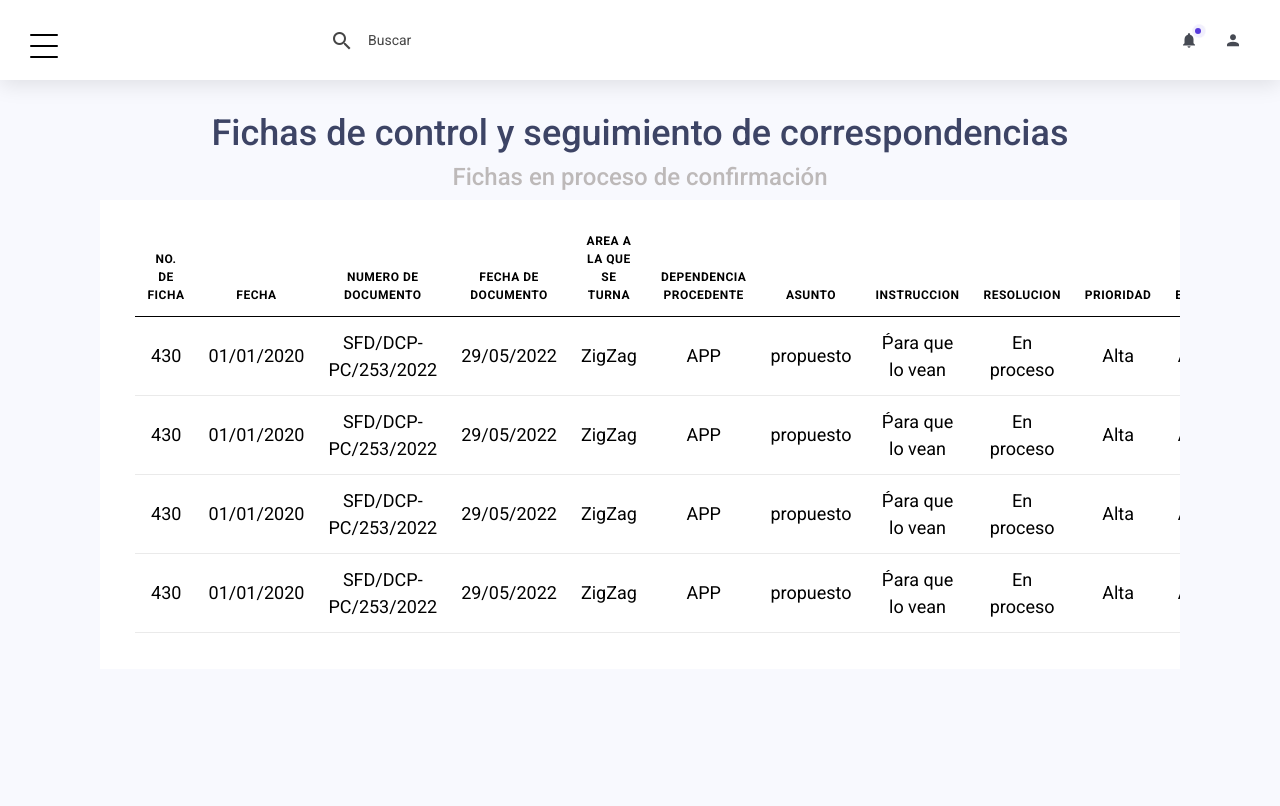
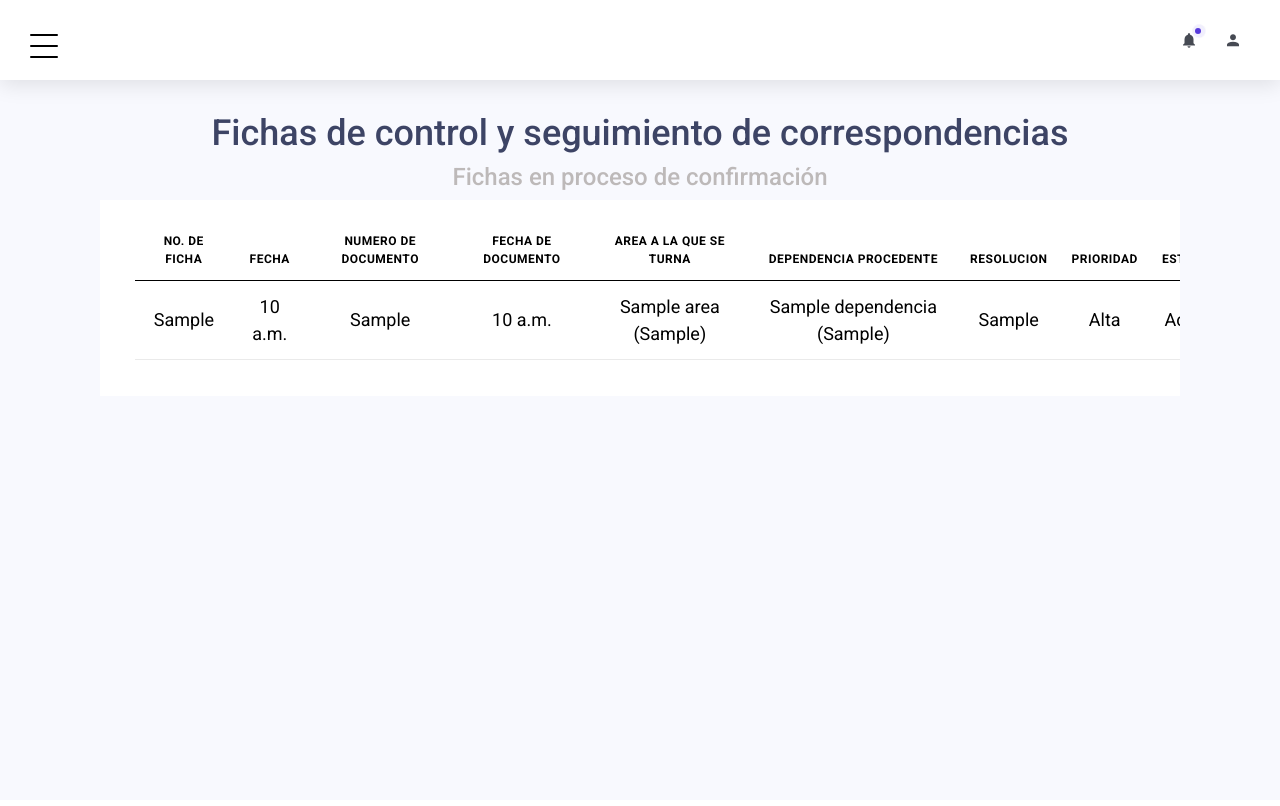
Before and after one commit to Felipe322/SCSC, a Django app: page / in a window 1280 px wide. After the commit the page ends 360 px from the top, so only its background shows below. Run offline with Django 3.2, Linux system fonts and the light colour scheme; tables that the repository leaves empty hold one stand-in row (values such as "Sample post"); some libraries are stand-ins or nearby versions; some web fonts are replaced.

Commit message:
Crear fichas

```diff
--- a/correspondencia/ficha/templates/base.html
+++ b/correspondencia/ficha/templates/base.html
@@ -53,14 +53,16 @@
     <aside class="sidebar">
       <div class="toggle">
 
-        <a href="#" class="burger js-menu-toggle" data-toggle="collapse" data-target="#main-navbar">
+        <a class="burger js-menu-toggle" data-toggle="collapse" data-target="#main-navbar">
               <span></span>
             </a>
       </div>
       <div class="side-inner">
 
         <div class="profile">
-          <img src="{% static 'images/cozcyt.jpg' %}" alt="Image" class="img-fluid">
+          <a href="{% url 'home' %}">
+            <img src="{% static 'images/cozcyt.jpg' %}" alt="Image" class="img-fluid">
+          </a>
           <h3 class="name">Sistema de Control y Seguimiento de Correspondencias</h3>
           <span class="country">Zacatecas</span>
         </div>
@@ -75,7 +77,7 @@
               <div id="collapseOne" class="collapse" aria-labelledby="headingOne">
                 <div>
                   <ul>
-                    <li><a href="crear_ficha">Agregar ficha de control</a></li>
+                    <li><a href="{% url 'crear-ficha' %}">Agregar ficha de control</a></li>
                     <li><a href="#">Modificar ficha de control</a></li>
                     <li><a href="#">Mostrar fichas de control</a></li>
                   </ul>
@@ -128,18 +130,7 @@
             <div class="header-content">
                 <nav class="navbar navbar-expand">
                     <div class="collapse navbar-collapse justify-content-between">
-                        <div class="header-left">
-                            <div class="search_bar dropdown">
-                                <span class="search_icon p-3 c-pointer" data-toggle="dropdown">
-                                    <i class="mdi mdi-magnify"></i>
-                                </span>
-                                <div class="dropdown-menu p-0 m-0">
-                                    <form>
-                                        <input class="form-control" type="search" placeholder="Buscar" aria-label="Search">
-                                    </form>
-                                </div>
-                            </div>
-                        </div>
+                        <div class="header-left"></div>
 
                         <ul class="navbar-nav header-right">
                             <li class="nav-item dropdown notification_dropdown">
--- a/correspondencia/ficha/templates/ficha/ficha.html
+++ b/correspondencia/ficha/templates/ficha/ficha.html
@@ -32,8 +32,8 @@
                             <th>Fecha de documento</th>
                             <th>Area a la que se turna</th>
                             <th>Dependencia procedente</th>
-                            <th>Asunto</th>
-                            <th>Instruccion</th>
+                            <!-- <th>Asunto</th>
+                            <th>Instruccion</th> -->
                           <th>Resolucion</th>
                           <th>Prioridad</th>
                           <th>Estatus</th>
@@ -41,36 +41,38 @@
                         </tr>
                       </thead>
                       <tbody>
+                        {% for ficha in fichas %}
                         <tr class="alert" role="alert">
                             <td>
-                                430
+                                {{ficha.id_ficha}}
                             </td>
                             <td>
-                                01/01/2020
+                                {{ficha.fecha}}
                             </td>
                             <td>
-                                SFD/DCP-PC/253/2022
+                                {{ficha.num_documento}}
                             </td>
                             <td>
-                                29/05/2022
+                                {{ficha.fecha_documento}}
                             </td>
                             <td>
-                                ZigZag
+                                {{ficha.area_turnada}}
                             </td>
                             <td>
-                                APP
+                                {{ficha.dependencia}}
+                            </td>
+                            <!-- <td>
+                                {{ficha.asunto}}
                             </td>
                             <td>
-                                propuesto
-                            </td>
+                                {{ficha.instruccion}}
+                            </td> -->
                             <td>
-                                Ṕara que lo vean
-                            </td>
-                            <td>
-                                En proceso
+                                {{ficha.resolucion}}
                             </td>
                             <td>
                                 Alta
+                                <!-- {{ficha.prioridad}} -->
                             </td>
 
                           <td class="status"><span class="active">Active</span></td>
@@ -80,123 +82,7 @@
                           </button>
                         </td>
                         </tr>
-                        <tr class="alert" role="alert">
-                            <td>
-                                430
-                            </td>
-                            <td>
-                                01/01/2020
-                            </td>
-                            <td>
-                                SFD/DCP-PC/253/2022
-                            </td>
-                            <td>
-                                29/05/2022
-                            </td>
-                            <td>
-                                ZigZag
-                            </td>
-                            <td>
-                                APP
-                            </td>
-                            <td>
-                                propuesto
-                            </td>
-                            <td>
-                                Ṕara que lo vean
-                            </td>
-                            <td>
-                                En proceso
-                            </td>
-                            <td>
-                                Alta
-                            </td>
-
-                          <td class="status"><span class="active">Active</span></td>
-                          <td>
-                              <button type="button" class="close" data-dismiss="alert" aria-label="Close">
-                            <span aria-hidden="true"><i class="fa fa-close"></i></span>
-                          </button>
-                        </td>
-                        </tr>
-                        <tr class="alert" role="alert">
-                            <td>
-                                430
-                            </td>
-                            <td>
-                                01/01/2020
-                            </td>
-                            <td>
-                                SFD/DCP-PC/253/2022
-                            </td>
-                            <td>
-                                29/05/2022
-                            </td>
-                            <td>
-                                ZigZag
-                            </td>
-                            <td>
-                                APP
-                            </td>
-                            <td>
-                                propuesto
-                            </td>
-                            <td>
-                                Ṕara que lo vean
-                            </td>
-                            <td>
-                                En proceso
-                            </td>
-                            <td>
-                                Alta
-                            </td>
-
-                          <td class="status"><span class="active">Active</span></td>
-                          <td>
-                              <button type="button" class="close" data-dismiss="alert" aria-label="Close">
-                            <span aria-hidden="true"><i class="fa fa-close"></i></span>
-                          </button>
-                        </td>
-                        </tr>
-                        <tr class="alert" role="alert">
-                            <td>
-                                430
-                            </td>
-                            <td>
-                                01/01/2020
-                            </td>
-                            <td>
-                                SFD/DCP-PC/253/2022
-                            </td>
-                            <td>
-                                29/05/2022
-                            </td>
-                            <td>
-                                ZigZag
-                            </td>
-                            <td>
-                                APP
-                            </td>
-                            <td>
-                                propuesto
-                            </td>
-                            <td>
-                                Ṕara que lo vean
-                            </td>
-                            <td>
-                                En proceso
-                            </td>
-                            <td>
-                                Alta
-                            </td>
-
-                          <td class="status"><span class="active">Active</span></td>
-                          <td>
-                              <button type="button" class="close" data-dismiss="alert" aria-label="Close">
-                            <span aria-hidden="true"><i class="fa fa-close"></i></span>
-                          </button>
-                        </td>
-                        </tr>
+                        {% endfor %}
                       </tbody>
                     </table>
                 </div>
--- a/correspondencia/ficha/urls.py
+++ b/correspondencia/ficha/urls.py
@@ -3,5 +3,5 @@ from . import views
 
 urlpatterns = [
     path('', views.home, name="home"),
-    path('crear_ficha/', views.crear, name="crear_ficha")
+    path('crear_ficha/', views.crear, name="crear-ficha")
 ]
--- a/correspondencia/ficha/views.py
+++ b/correspondencia/ficha/views.py
@@ -1,23 +1,25 @@
-from multiprocessing import context
 from django.shortcuts import render, redirect
 
 from .forms import FichaForm
 from .models import Ficha
 
+
 # @login_required(login_url="home")
 def home(request):
-    fichas = Ficha.objects.all()
+    fichas = Ficha.objects.all() #TODO Order by time and priority.
     context = {'fichas':fichas}
     return render(request, 'ficha/ficha.html', context)
 
 # @login_required(login_url="home")
 def crear(request):
     form = FichaForm()
-
     if request.method == 'POST':
         form = FichaForm(request.POST, request.FILES)
         if form.is_valid():
             form.save()
-        return redirect('crear_ficha')
-    context = {'form':form}
-    return render(request, 'ficha/post_ficha.html', context)
+            return redirect('home')
+        else:
+            return render(request, 'ficha/post_ficha.html', {'form':form})
+    else:
+        context = {'form':form}
+        return render(request, 'ficha/post_ficha.html', context)
```
Also changed, not shown: correspondencia/ficha/forms.py (+21 -43 lines), correspondencia/ficha/models.py (+17 -17 lines), correspondencia/ficha/templates/ficha/post_ficha.html (+10 -0 lines), correspondencia/ficha/migrations/0002_auto_20220726_0217.py (added), correspondencia/ficha/migrations/0003_auto_20220726_0351.py (added), 1 other file.
